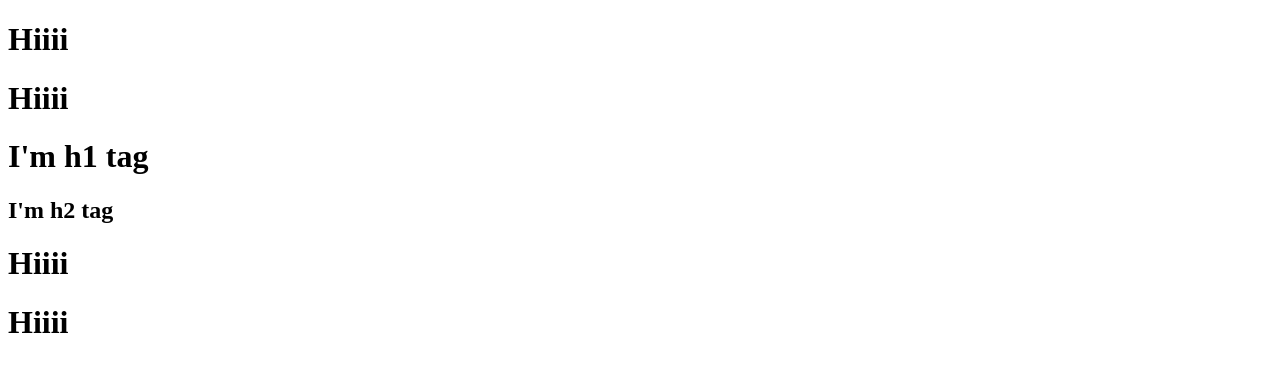
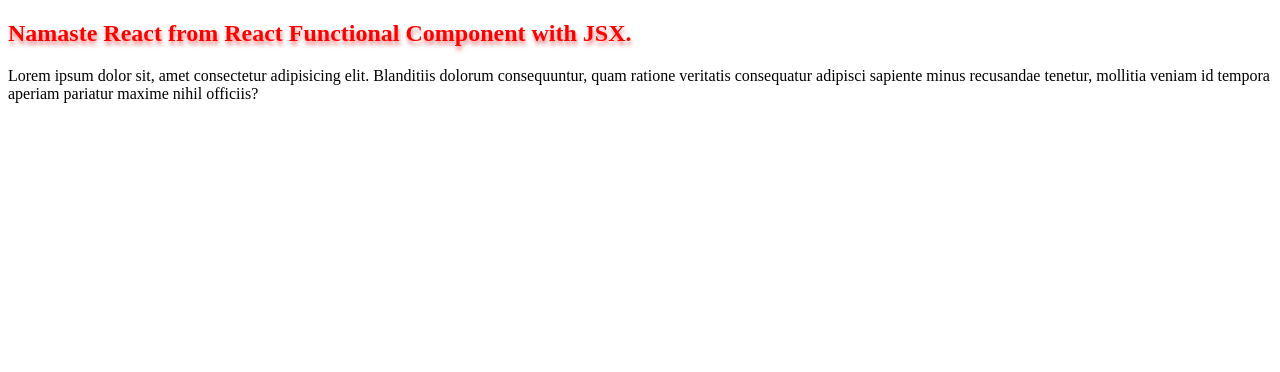
Before and after one commit to iamnitin13/namaste-react, a React (Vite) app: page / in a window 1280 px wide. Shown: the top 372 px of the page. Built offline with nearby package versions, Linux system fonts and the light colour scheme.

Commit message:
doc: building block jxs component

```diff
--- a/App.js
+++ b/App.js
@@ -26,23 +26,53 @@
 
 //creating a nested structure describe in the above
 
-const e = React.createElement;
+// const e = React.createElement;
 
-const nested = e(
-  "div",
-  { id: "parent" },
-  e(
-    "div",
-    { id: "child" },
-    e("h1", null, "I'm h1 tag"), // these are the array of children and we can have n number of children btw the tag
-    e("h2", null, "I'm h2 tag")
-  )
+// const nested = e(
+//   "div",
+//   { id: "parent" },
+//   e(
+//     "div",
+//     { id: "child" },
+//     e("h1", null, "I'm h1 tag"), // these are the array of children and we can have n number of children btw the tag
+//     e("h2", null, "I'm h2 tag")
+//   )
+// );
+
+// React Element
+const heading = React.createElement(
+  "h1",
+  {},
+  "Namste React with react element"
+);
+
+// jsx Element
+const jsxHeading = <h1>Namaste React with JSX element.</h1>;
+
+// React Component
+const HeadingComponent = () => (
+  <div id="parent">
+    <h2 id="heading">
+      Namaste React from React Functional Component with JSX.
+    </h2>
+  </div>
+);
+
+// this is component composition (composing multiple component into a single component)
+const ComponentCompostion = () => (
+  <div id="container">
+    <HeadingComponent />
+    <p id="paragraph">
+      Lorem ipsum dolor sit, amet consectetur adipisicing elit. Blanditiis
+      dolorum consequuntur, quam ratione veritatis consequatur adipisci sapiente
+      minus recusandae tenetur, mollitia veniam id tempora aperiam pariatur
+      maxime nihil officiis?
+    </p>
+  </div>
 );
 
 const root = ReactDOM.createRoot(document.getElementById("root"));
-// root.render(heading);
-
-root.render(nested);
+root.render(<ComponentCompostion />); // <HeadingComponnet/> is treated as jsx element
 
 // render it will take the react element i,e the js object create the tag and put in the root elment;
 // that we created using reactdom.createroot
--- a/index.html
+++ b/index.html
@@ -8,13 +8,10 @@
     <title>Namaste React</title>
   </head>
   <body>
-    <h1>Hiiii</h1>
-    <h1>Hiiii</h1>
     <div id="root">
       <h1>Hiiii</h1>
+      <!-- ReactDOm will replace th code inside this once it mark as reactDOM root-->
     </div>
-    <h1>Hiiii</h1>
-    <h1>Hiiii</h1>
     <!-- <script>
       // Approach1
       //   document.getElementById("root").innerHTML = "<h1>Hello World!</h1>";
```
Also changed, not shown: 1 other file (tests, documents, lock files or other folders).
